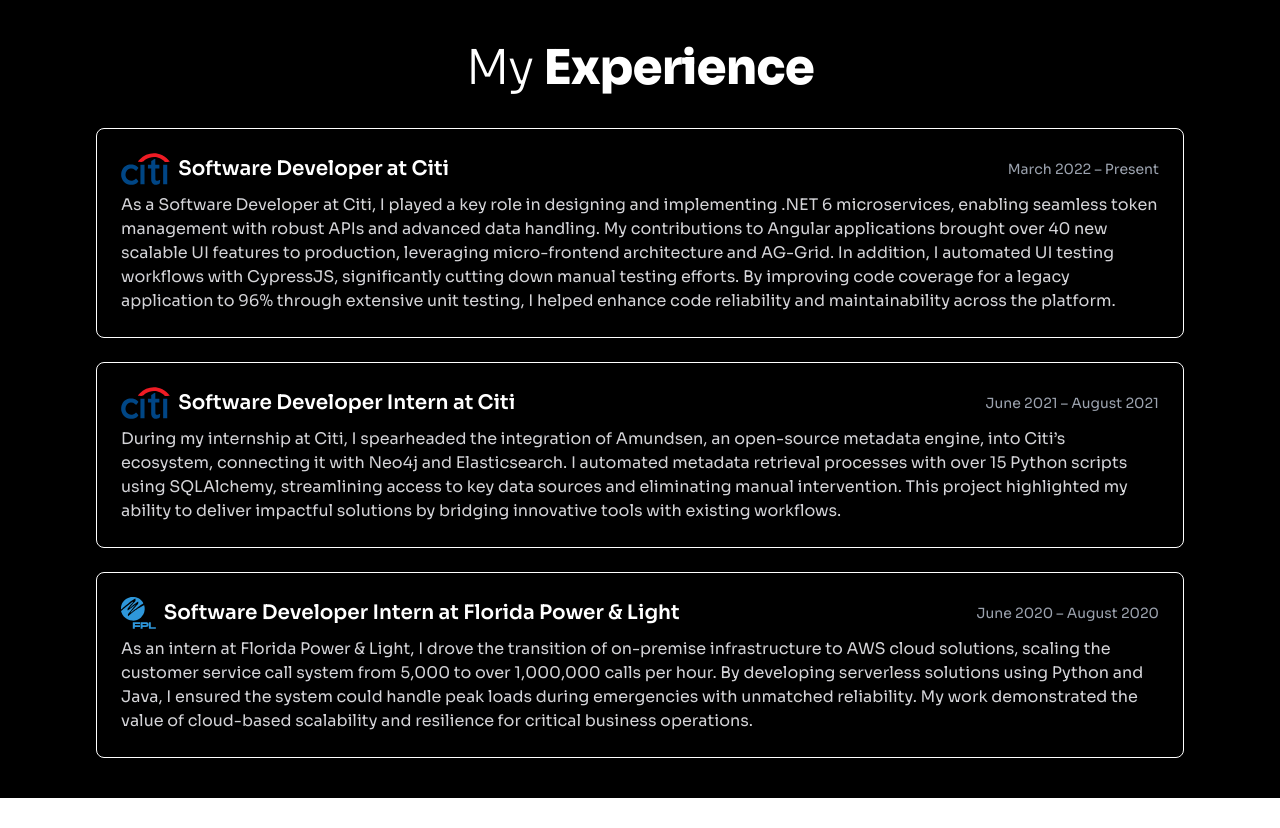
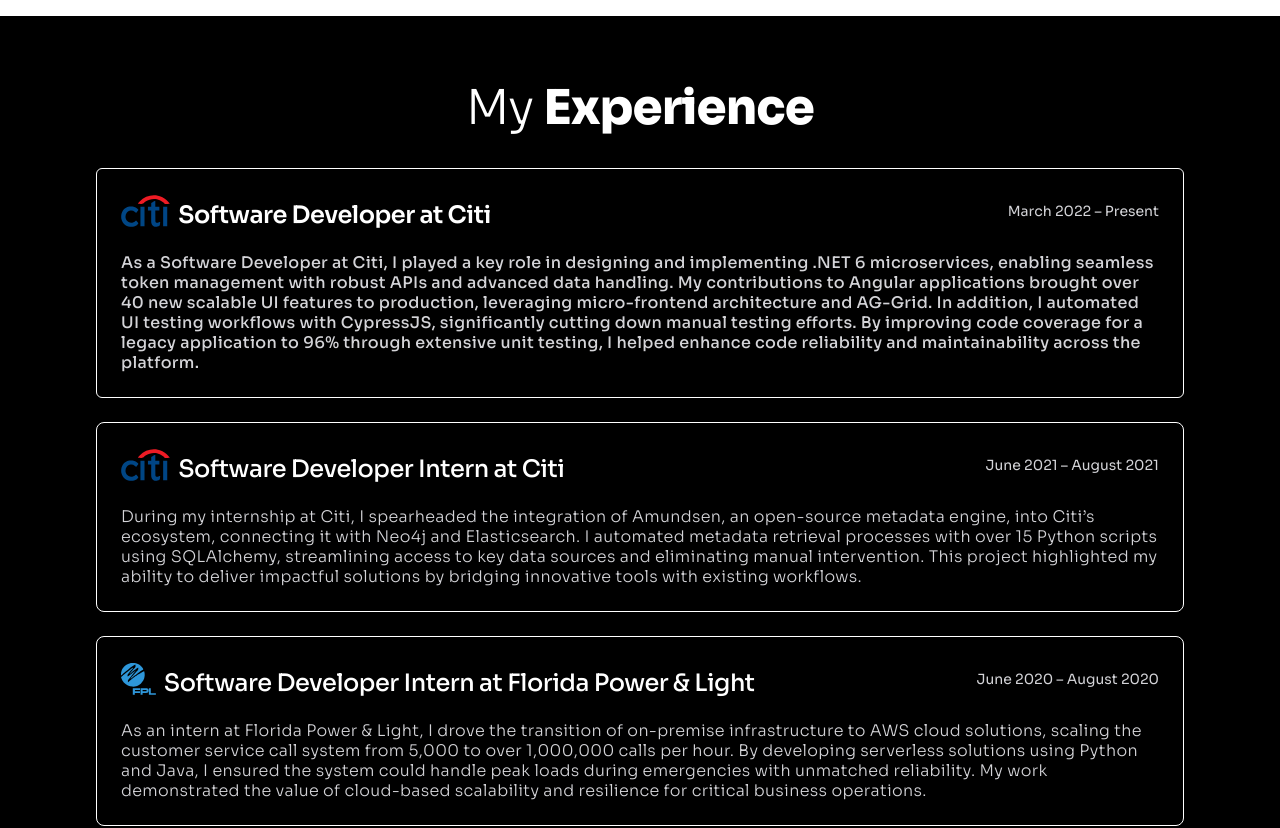
Before and after one commit to ashleyc2219/portfolio-web, a Next.js app: page / in a window 1280 px wide. Shown: the part 1340-2168 px from the top of the page. Built offline with nearby package versions, Linux system fonts and the light colour scheme.

Commit message:
Changed tailwind code to use mainly config styling

```diff
--- a/app/page.tsx
+++ b/app/page.tsx
@@ -9,7 +9,7 @@
 
 export default function Home() {
   return (
-    <main className="flex min-h-screen flex-col items-center gap-8 dark:bg-gray-800">
+    <main className="flex min-h-screen flex-col items-center gap-8 dark:bg-zinc-800">
       <Navbar />
       <HeroSection />
       <SkillsSection />
--- a/components/button.tsx
+++ b/components/button.tsx
@@ -16,10 +16,10 @@
 
   const variantClass =
     variant === "default"
-      ? "bg-primary-black text-white hover:bg-gray-700 active:bg-gray-800 rounded-md hover:border-primary-neutral hover:bg-primary-neutral hover:text-primary-white"
+      ? "bg-primary-black text-white hover:bg-zinc-700 active:bg-zinc-800 rounded-md hover:border-primary-neutral hover:bg-primary-neutral hover:text-primary-white"
       : variant === "outline"
         ? "border-2 border-primary-black text-primary-black hover:border-primary-neutral hover:bg-primary-neutral hover:text-primary-white active:bg-primary-neutral" // Thicker border
-        : "bg-gray-900 text-primary-black p-2 rounded-md";
+        : "bg-zinc-900 text-primary-black p-2 rounded-md";
 
   return (
     <button className={`${baseClass} ${sizeClass} ${variantClass}`}>
--- a/components/input.tsx
+++ b/components/input.tsx
@@ -25,10 +25,10 @@
   const stateClass = error
     ? "border-error-500 focus:ring-error-500"
     : disabled
-      ? "border-gray-300 bg-gray-100 text-gray-400 cursor-not-allowed"
-      : "border-primary-black focus:ring-primary-black hover:border-gray-500";
+      ? "border-zinc-300 bg-zinc-100 text-zinc-400 cursor-not-allowed"
+      : "border-primary-black focus:ring-primary-black hover:border-zinc-500";
 
-  const filledClass = value ? "bg-gray-50" : "bg-white";
+  const filledClass = value ? "bg-zinc-50" : "bg-white";
 
   if (type === "textarea") {
     return (
--- a/components/sections/aboutSection.tsx
+++ b/components/sections/aboutSection.tsx
@@ -18,7 +18,7 @@
 
         {/* Text Content */}
         <div className="order-last text-center lg:order-none lg:col-span-7 lg:text-left">
-          <h1 className="text-display-medium font-light text-primary-black dark:text-primary-white">
+          <h1 className="text-display-medium font-light text-primary-black">
             About <span className="font-extrabold">Me</span>
           </h1>
           <p className="text-paragraph-p2 mb-6 max-w-2xl font-light text-zinc-500 lg:mb-8">
--- a/components/sections/contactSection.tsx
+++ b/components/sections/contactSection.tsx
@@ -37,7 +37,7 @@
             {/* Get In Touch Button */}
             <button
               type="button"
-              className="w-full rounded-md bg-primary-black px-5 py-3 text-sm font-medium text-primary-white transition hover:bg-gray-700 focus:outline-none focus:ring-2 focus:ring-primary-black md:w-auto"
+              className="w-full rounded-md bg-primary-black px-5 py-3 text-sm font-medium text-primary-white transition hover:bg-zinc-700 focus:outline-none focus:ring-2 focus:ring-primary-black md:w-auto"
             >
               Get In Touch
             </button>
--- a/components/sections/experienceSection.tsx
+++ b/components/sections/experienceSection.tsx
@@ -15,23 +15,23 @@
 
         <div className="space-y-6">
           {/* Experience 1 */}
-          <div className="flex flex-col rounded-lg border border-primary-white bg-primary-black p-6 shadow-md transition-all duration-300 hover:border-primary-white hover:bg-zinc-800 hover:shadow-lg dark:hover:bg-gray-800">
+          <div className="flex flex-col rounded-md border border-primary-white bg-primary-black p-6 shadow-md transition-all duration-300 hover:border-transparent hover:bg-zinc-800 hover:shadow-lg dark:hover:bg-zinc-800">
             <div className="flex flex-col md:flex-row md:items-center md:justify-between">
-              <div className="mb-2 flex items-center md:mb-0">
+              <div className="mb-4 flex items-center md:mb-0">
                 <img
                   src="/experienceSection/citi.svg"
                   alt="Citi Logo"
                   className="mr-2 size-8 w-auto"
                 />
-                <h3 className="text-xl font-semibold text-primary-white">
+                <h3 className="text-h5 mt-2 font-semibold text-primary-white">
                   Software Developer at Citi
                 </h3>
               </div>
-              <span className="text-sm text-gray-400 md:ml-4 md:text-right">
+              <span className="text-sm text-zinc-300 ">
                 March 2022 – Present
               </span>
             </div>
-            <p className="mt-2 text-zinc-300">
+            <p className="text-paragraph-p3 mt-6 font-medium text-zinc-300">
               As a Software Developer at Citi, I played a key role in designing
               and implementing .NET 6 microservices, enabling seamless token
               management with robust APIs and advanced data handling. My
@@ -46,7 +46,7 @@
           </div>
 
           {/* Experience 2 */}
-          <div className="flex flex-col rounded-lg border border-primary-white bg-primary-black p-6 shadow-md transition-all duration-300 hover:border-primary-white hover:bg-zinc-800 hover:shadow-lg dark:hover:bg-gray-800">
+          <div className="flex flex-col rounded-lg border border-primary-white bg-primary-black p-6 shadow-md transition-all duration-300 hover:border-transparent hover:bg-zinc-800 hover:shadow-lg dark:hover:bg-zinc-800">
             <div className="flex flex-col md:flex-row md:items-center md:justify-between">
               <div className="mb-2 flex items-center md:mb-0">
                 <img
@@ -54,15 +54,15 @@
                   alt="Citi Logo"
                   className="mr-2 size-8 w-auto"
                 />
-                <h3 className="text-xl font-semibold text-primary-white">
+                <h3 className="text-h5 mt-2 font-medium text-primary-white">
                   Software Developer Intern at Citi
                 </h3>
               </div>
-              <span className="text-sm text-gray-400 md:ml-4 md:text-right">
+              <span className="text-sm text-zinc-300">
                 June 2021 – August 2021
               </span>
             </div>
-            <p className="mt-2 text-zinc-300">
+            <p className="text-paragraph-p3 mt-6 font-light text-zinc-300">
               During my internship at Citi, I spearheaded the integration of
               Amundsen, an open-source metadata engine, into Citi’s ecosystem,
               connecting it with Neo4j and Elasticsearch. I automated metadata
@@ -75,7 +75,7 @@
           </div>
 
           {/* Experience 3 */}
-          <div className="flex flex-col rounded-lg border border-primary-white bg-primary-black p-6 shadow-md transition-all duration-300 hover:border-primary-white hover:bg-zinc-800 hover:shadow-lg dark:hover:bg-gray-800">
+          <div className="flex flex-col rounded-lg border border-primary-white bg-primary-black p-6 shadow-md transition-all duration-300 hover:border-transparent hover:bg-zinc-800 hover:shadow-lg dark:hover:bg-zinc-800">
             <div className="flex flex-col md:flex-row md:items-center md:justify-between">
               <div className="mb-2 flex items-center md:mb-0">
                 <img
@@ -83,15 +83,15 @@
                   alt="FPL Logo"
                   className="mr-2 size-8 w-auto"
                 />
-                <h3 className="text-xl font-semibold text-primary-white">
+                <h3 className="text-h5 mt-2 font-medium text-primary-white">
                   Software Developer Intern at Florida Power & Light
                 </h3>
               </div>
-              <span className="text-sm text-gray-400 md:ml-4 md:text-right">
+              <span className="text-sm text-zinc-300">
                 June 2020 – August 2020
               </span>
             </div>
-            <p className="mt-2 text-zinc-300">
+            <p className="text-paragraph-p3 mt-6 font-light text-zinc-300">
               As an intern at Florida Power & Light, I drove the transition of
               on-premise infrastructure to AWS cloud solutions, scaling the
               customer service call system from 5,000 to over 1,000,000 calls
@@ -104,7 +104,7 @@
           </div>
 
           {/* Experience 4 */}
-          {/* <div className="flex flex-col rounded-lg border border-primary-white bg-primary-black p-6 shadow-md transition-all duration-300 hover:border-primary-white hover:bg-zinc-800 hover:shadow-lg dark:hover:bg-gray-800">
+          {/* <div className="flex flex-col rounded-lg border border-primary-white bg-primary-black p-6 shadow-md transition-all duration-300 hover:border-primary-white hover:bg-zinc-800 hover:shadow-lg dark:hover:bg-zinc-800">
             <div className="flex flex-col md:flex-row md:items-center md:justify-between">
               <div className="mb-2 flex items-center md:mb-0">
                 <FaBuilding className="mr-2 text-2xl text-red-400" />
@@ -112,11 +112,11 @@
                   Freelance Developer
                 </h3>
               </div>
-              <span className="text-sm text-gray-400 md:ml-4 md:text-right">
+              <span className="text-sm text-zinc-400 md:ml-4 md:text-right">
                 Ongoing
               </span>
             </div>
-            <p className="mt-2 text-gray-300 dark:text-gray-300">
+            <p className="mt-2 text-zinc-300 dark:text-zinc-300">
               As a freelance developer, I specialize in building dynamic and
               user-friendly web applications using React, ensuring responsive
               designs that cater to diverse client needs. I have also deployed
--- a/components/sections/footer.tsx
+++ b/components/sections/footer.tsx
@@ -2,7 +2,7 @@
 
 const Footer: React.FC = () => {
   return (
-    <footer className="bg-white p-4 dark:bg-gray-800 md:p-8 lg:p-10">
+    <footer className="bg-white p-4 dark:bg-zinc-800 md:p-8 lg:p-10">
       <div className="mx-auto max-w-screen-xl text-center">
         {/* Logo and Title */}
         <a
--- a/components/sections/skillsSection.tsx
+++ b/components/sections/skillsSection.tsx
@@ -27,7 +27,7 @@
 const SkillCard: React.FC<SkillCardProps> = ({ icon, label }) => {
   return (
     <div className="flex flex-col items-center justify-center rounded-md border-2 border-primary-black p-8 transition-all duration-300 ease-in-out hover:bg-primary-black hover:text-primary-white">
-      <div className="mb-3 text-4xl">{icon}</div>
+      <div className="mb-3 text-[3.5rem]">{icon}</div>
       <span className="text-h6 font-semibold">{label}</span>
     </div>
   );
```
Also changed, not shown: components/sections/heroSection.tsx (+4 -4 lines).
